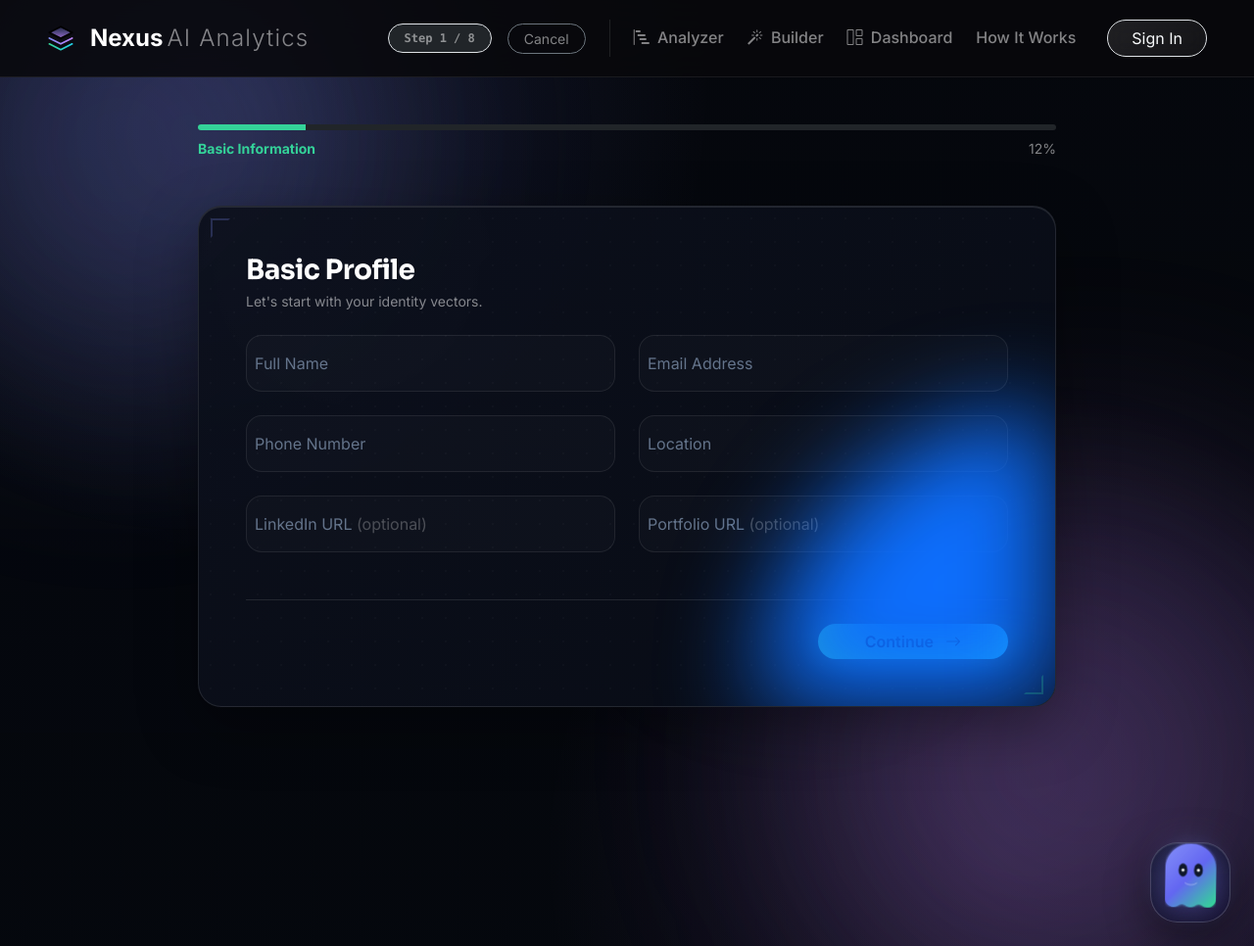
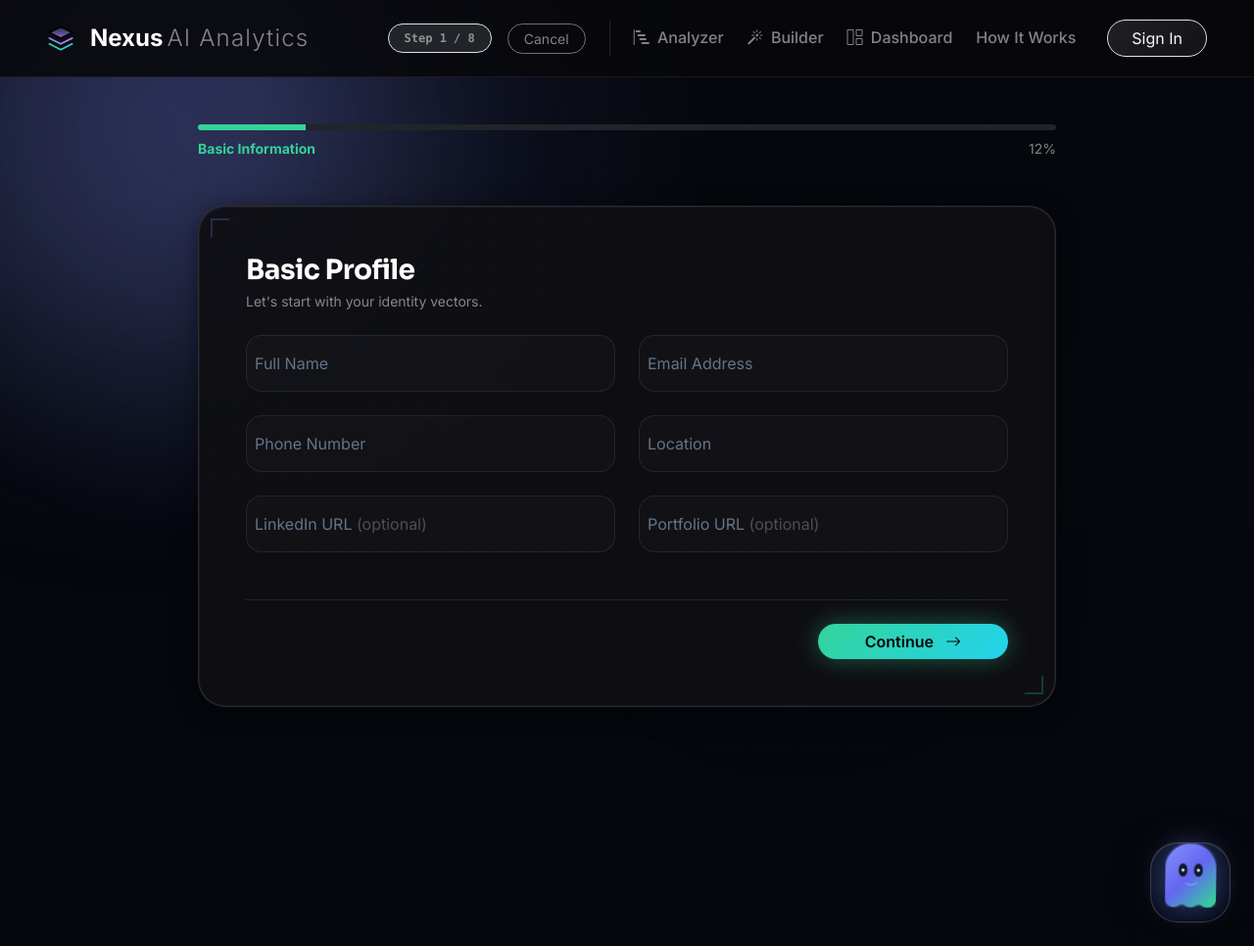
Before and after one commit to AnmolYadav49/Nexus--An-AI-Resume-Analyzer, a Flask app: page /builder in a window 1280 px wide. Shown: the whole page at 98% size. Run offline with Flask 3, Linux system fonts and the light colour scheme; some libraries are stand-ins or nearby versions.

Commit message:
fix: restore flow/progress animations on how it works page and remove bottom-right background glows

```diff
--- a/static/css/animations.css
+++ b/static/css/animations.css
@@ -1061,7 +1061,6 @@
     pointer-events: none;
     background:
         radial-gradient(circle at 20% 10%, rgba(129, 140, 248, 0.15), transparent 35%),
-        radial-gradient(circle at 80% 90%, rgba(192, 132, 252, 0.12), transparent 35%),
         linear-gradient(180deg, rgba(5, 8, 14, 0.75) 0%, rgba(5, 8, 14, 0.95) 100%);
 }
 
--- a/templates/builder.html
+++ b/templates/builder.html
@@ -30,12 +30,10 @@
     <!-- Wizard Container -->
     <div class="row animate-up delay-1">
         <div class="col-12">
-            <div class="glass-panel luxury-card nexus-highlight-card p-4 p-md-5 position-relative overflow-hidden" style="min-height: 50vh;">
+            <div class="glass-panel luxury-card p-4 p-md-5 position-relative overflow-hidden" style="min-height: 50vh; background: rgba(15, 15, 20, 0.95) !important;">
                 <div class="nexus-card-dots"></div>
                 <div class="nexus-card-corner nexus-card-corner-tl"></div>
                 <div class="nexus-card-corner nexus-card-corner-br"></div>
-                <!-- Animated Background Node -->
-                <div class="position-absolute bottom-0 end-0 bg-primary opacity-10" style="width: 300px; height: 300px; border-top-left-radius: 100%; filter: blur(50px); pointer-events: none;"></div>
 
 
                 <form id="resumeBuilderForm" class="z-1 position-relative">
@@ -103,7 +101,7 @@
                         <p class="text-white-50 small mb-4">Chronological foundation of your knowledge base.</p>
 
                         <div id="educationContainer">
-                            <div class="education-block glass-panel nexus-highlight-card p-4 rounded-4 border border-white-50 border-opacity-10 mb-3 position-relative">
+                            <div class="education-block glass-panel p-4 rounded-4 border border-white-50 border-opacity-10 mb-3 position-relative" style="background: rgba(15, 15, 20, 0.95) !important;">
                                 <div class="row g-3">
                                     <div class="col-md-8 form-floating premium-floating">
                                         <input type="text" class="form-control premium-input build-degree" placeholder="Degree" required>
@@ -156,7 +154,7 @@
                         <h3 class="fw-bold text-white mb-1">Applied Projects</h3>
                         <p class="text-white-50 small mb-4">Architectural implementations defining your value.</p>
                         <div id="projectsContainer">
-                            <div class="project-block glass-panel nexus-highlight-card p-4 rounded-4 border border-white-50 border-opacity-10 mb-3 position-relative">
+                            <div class="project-block glass-panel p-4 rounded-4 border border-white-50 border-opacity-10 mb-3 position-relative" style="background: rgba(15, 15, 20, 0.95) !important;">
                                 <div class="row g-3">
                                     <div class="col-md-6 form-floating premium-floating">
                                         <input type="text" class="form-control premium-input build-proj-title" placeholder="Title" required>
@@ -181,7 +179,7 @@
                         <h3 class="fw-bold text-white mb-1">Corporate Chronology</h3>
                         <p class="text-white-50 small mb-4">Documented enterprise history.</p>
                         <div id="expContainer">
-                            <div class="exp-block glass-panel nexus-highlight-card p-4 rounded-4 border border-white-50 border-opacity-10 mb-3 position-relative">
+                            <div class="exp-block glass-panel p-4 rounded-4 border border-white-50 border-opacity-10 mb-3 position-relative" style="background: rgba(15, 15, 20, 0.95) !important;">
                                 <div class="row g-3">
                                     <div class="col-md-6 form-floating premium-floating">
                                         <input type="text" class="form-control premium-input build-exp-co" placeholder="Company" required>
@@ -297,7 +295,7 @@
 
     // Dynamic Logic
     window.addEduBlock = function() {
-        const block = `<div class="education-block glass-panel nexus-highlight-card p-4 rounded-4 border border-white-50 border-opacity-10 mt-3 position-relative animate-up">
+        const block = `<div class="education-block glass-panel p-4 rounded-4 border border-white-50 border-opacity-10 mt-3 position-relative animate-up" style="background: rgba(15, 15, 20, 0.95) !important;">
             <div class="nexus-card-dots"></div>
             <button type="button" class="btn-close btn-close-white position-absolute top-0 end-0 m-3" onclick="this.parentElement.remove()"></button>
             <div class="row g-3">
@@ -312,7 +310,7 @@
     }
 
     window.addProjectBlock = function() {
-        const block = `<div class="project-block glass-panel nexus-highlight-card p-4 rounded-4 border border-white-50 border-opacity-10 mt-3 position-relative animate-up">
+        const block = `<div class="project-block glass-panel p-4 rounded-4 border border-white-50 border-opacity-10 mt-3 position-relative animate-up" style="background: rgba(15, 15, 20, 0.95) !important;">
             <div class="nexus-card-dots"></div>
             <button type="button" class="btn-close btn-close-white position-absolute top-0 end-0 m-3" onclick="this.parentElement.remove()"></button>
             <div class="row g-3">
@@ -325,7 +323,7 @@
     }
 
     window.addExpBlock = function() {
-        const block = `<div class="exp-block glass-panel nexus-highlight-card p-4 rounded-4 border border-white-50 border-opacity-10 mt-3 position-relative animate-up">
+        const block = `<div class="exp-block glass-panel p-4 rounded-4 border border-white-50 border-opacity-10 mt-3 position-relative animate-up" style="background: rgba(15, 15, 20, 0.95) !important;">
             <div class="nexus-card-dots"></div>
             <button type="button" class="btn-close btn-close-white position-absolute top-0 end-0 m-3" onclick="this.parentElement.remove()"></button>
             <div class="row g-3">
--- a/templates/layout.html
+++ b/templates/layout.html
@@ -44,12 +44,14 @@
     </svg>
     <!-- Ambient Orbs -->
     <div class="nx-orb nx-orb-1" aria-hidden="true"></div>
-    <div class="nx-orb nx-orb-2" aria-hidden="true"></div>
+    <!-- Bottom-right orb commented out to keep background clean: -->
+    <!-- <div class="nx-orb nx-orb-2" aria-hidden="true"></div> -->
     <div class="nx-orb nx-orb-3" aria-hidden="true"></div>
 
     <!-- Legacy ambient glow (kept for style.css compatibility) -->
     <div class="ambient-glow glow-1"></div>
-    <div class="ambient-glow glow-2"></div>
+    <!-- Bottom-right legacy glow commented out to keep background clean: -->
+    <!-- <div class="ambient-glow glow-2"></div> -->
 
     <!-- Universal Navigation -->
     <nav class="navbar navbar-expand-lg glass-nav sticky-top py-3 border-bottom border-light border-opacity-10">
```
Also changed, not shown: templates/how_it_works.html (+48 -0 lines).
